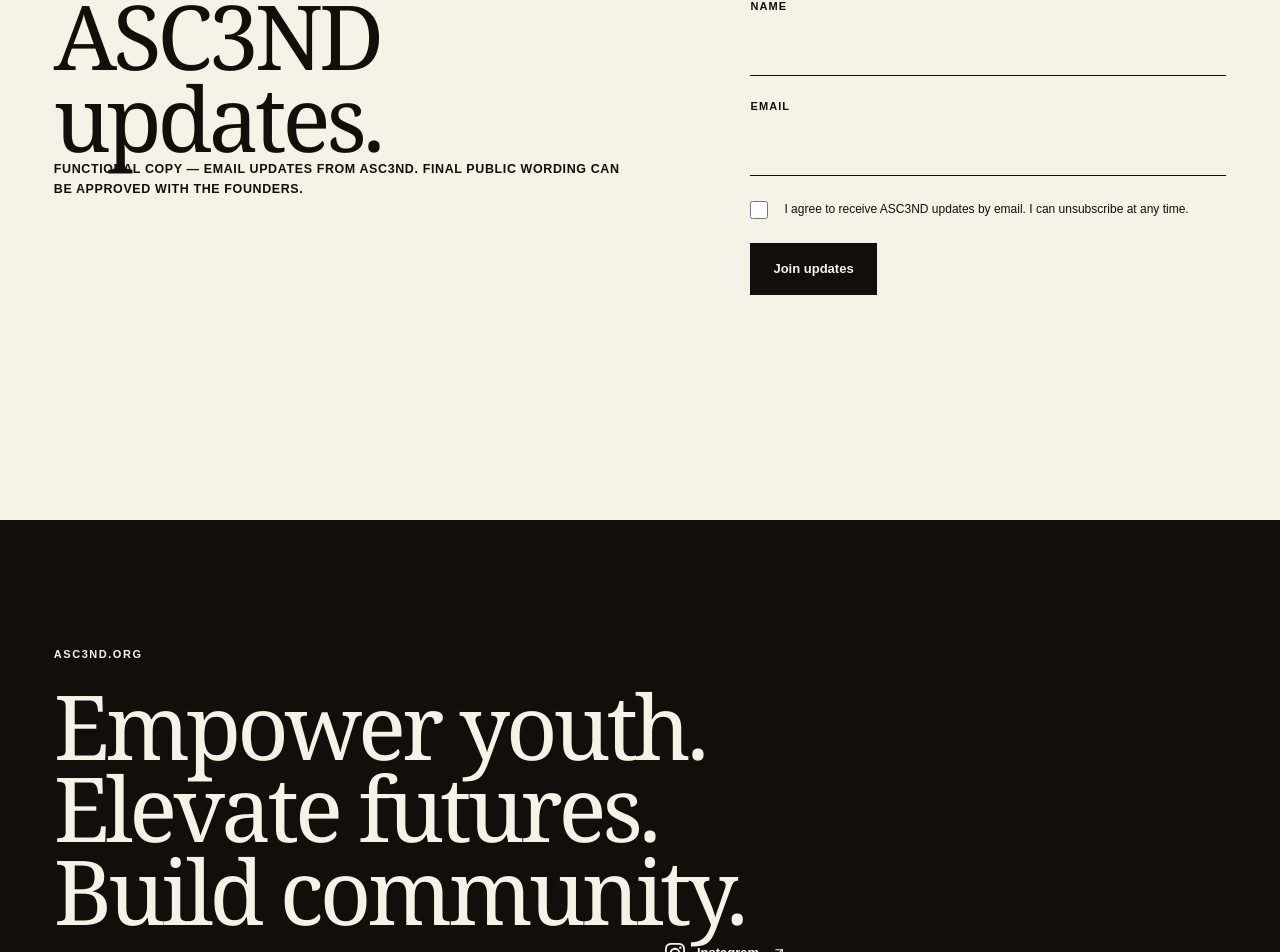
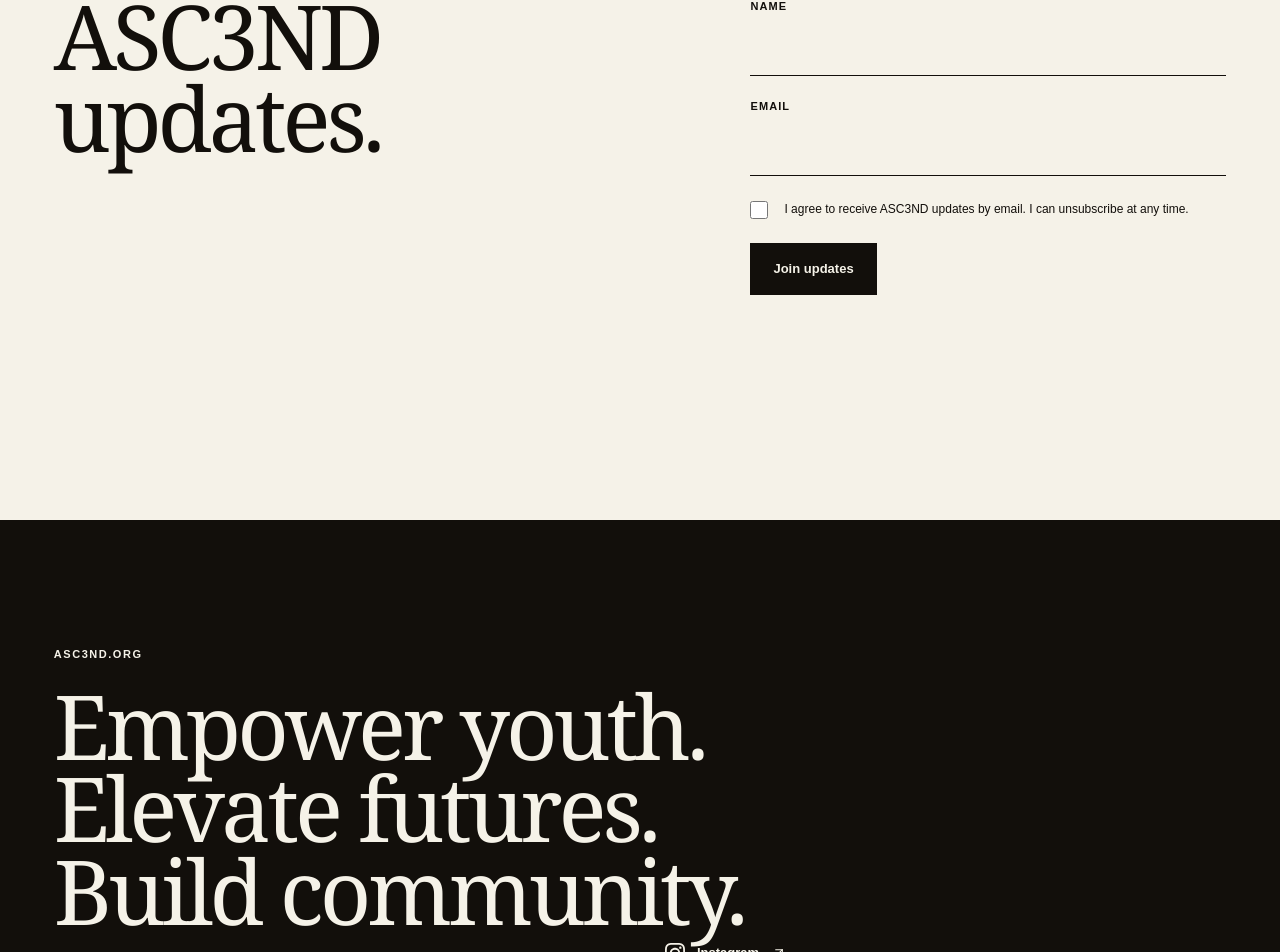
Before and after one commit to executiveusa/asc3nd-brand-site, a Next.js app: page / in a window 1280 px wide. Shown: the part 5865-6817 px from the top of the page. Built offline with nearby package versions, Linux system fonts and the light colour scheme.

Commit message:
Remove signup scaffolding copy

```diff
--- a/components/CommunitySignup.tsx
+++ b/components/CommunitySignup.tsx
@@ -47,7 +47,6 @@
       <div className="community-signup-copy">
         <p className="eyebrow">STAY CONNECTED</p>
         <h2 id="community-signup-title">ASC3ND updates.</h2>
-        <p>FUNCTIONAL COPY — Email updates from ASC3ND. Final public wording can be approved with the founders.</p>
       </div>
 
       <form className="community-signup-form" onSubmit={submit}>
```
